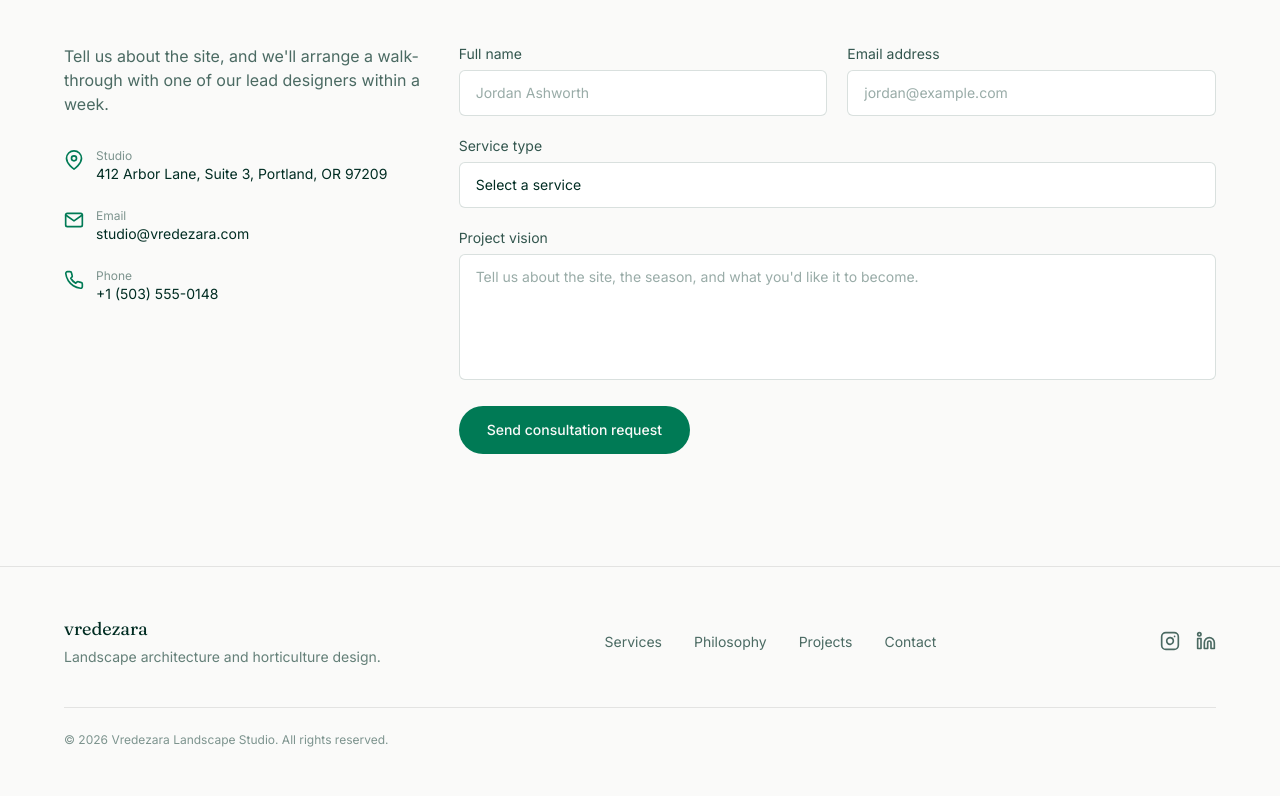
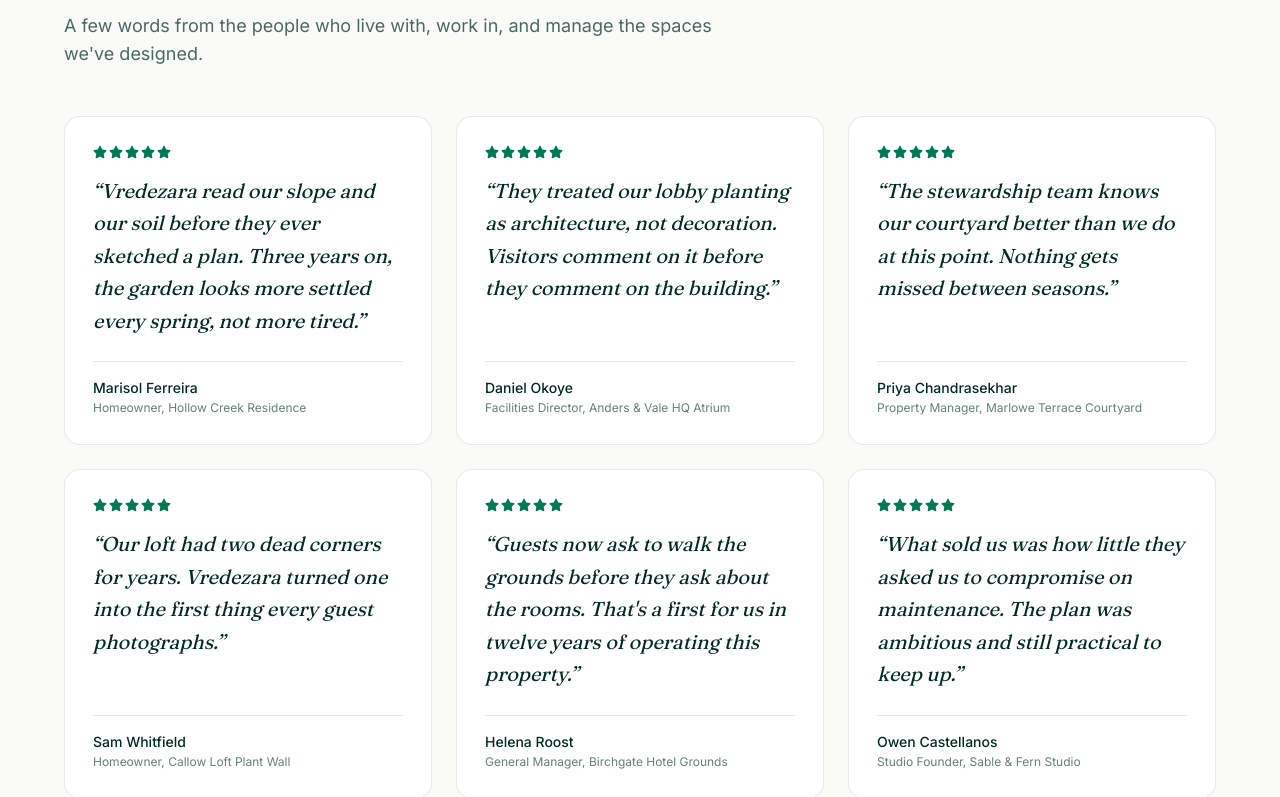
Before and after one commit to PeaceOloruntoba/vigilant-fishstick, a Next.js app: page / in a window 1280 px wide. Shown: the part 3371-4168 px from the top of the page. Built offline with nearby package versions, Linux system fonts and the light colour scheme.

Commit message:
testimonials

```diff
--- /dev/null
+++ b/app/components/testimonials.tsx
@@ -0,0 +1,156 @@
+"use client";
+
+import { motion, type Variants } from "framer-motion";
+import { FaStar } from "react-icons/fa";
+
+const EASE_OUT = [0.22, 1, 0.36, 1] as const;
+
+type Testimonial = {
+  id: string;
+  quote: string;
+  name: string;
+  role: string;
+  project: string;
+};
+
+const TESTIMONIALS: Testimonial[] = [
+  {
+    id: "t1",
+    quote:
+      "Vredezara read our slope and our soil before they ever sketched a plan. Three years on, the garden looks more settled every spring, not more tired.",
+    name: "Marisol Ferreira",
+    role: "Homeowner",
+    project: "Hollow Creek Residence",
+  },
+  {
+    id: "t2",
+    quote:
+      "They treated our lobby planting as architecture, not decoration. Visitors comment on it before they comment on the building.",
+    name: "Daniel Okoye",
+    role: "Facilities Director",
+    project: "Anders & Vale HQ Atrium",
+  },
+  {
+    id: "t3",
+    quote:
+      "The stewardship team knows our courtyard better than we do at this point. Nothing gets missed between seasons.",
+    name: "Priya Chandrasekhar",
+    role: "Property Manager",
+    project: "Marlowe Terrace Courtyard",
+  },
+  {
+    id: "t4",
+    quote:
+      "Our loft had two dead corners for years. Vredezara turned one into the first thing every guest photographs.",
+    name: "Sam Whitfield",
+    role: "Homeowner",
+    project: "Callow Loft Plant Wall",
+  },
+  {
+    id: "t5",
+    quote:
+      "Guests now ask to walk the grounds before they ask about the rooms. That's a first for us in twelve years of operating this property.",
+    name: "Helena Roost",
+    role: "General Manager",
+    project: "Birchgate Hotel Grounds",
+  },
+  {
+    id: "t6",
+    quote:
+      "What sold us was how little they asked us to compromise on maintenance. The plan was ambitious and still practical to keep up.",
+    name: "Owen Castellanos",
+    role: "Studio Founder",
+    project: "Sable & Fern Studio",
+  },
+];
+
+const cardVariants: Variants = {
+  hidden: { opacity: 0, y: 28 },
+  visible: (i: number) => ({
+    opacity: 1,
+    y: 0,
+    transition: { duration: 0.6, delay: i * 0.08, ease: EASE_OUT },
+  }),
+};
+
+export default function Testimonials() {
+  return (
+    <section
+      id="testimonials"
+      aria-labelledby="testimonials-heading"
+      className="w-full bg-stone-50 px-4 py-20 md:px-8 md:py-28 lg:px-16"
+    >
+      <div className="mx-auto max-w-6xl">
+        <div className="max-w-2xl">
+          <h2
+            id="testimonials-heading"
+            className="font-[family-name:var(--font-fraunces)] text-2xl text-emerald-950 md:text-4xl"
+          >
+            From the gardens we've kept
+          </h2>
+          <p className="mt-4 text-emerald-950/70 md:text-lg">
+            A few words from the people who live with, work in, and manage
+            the spaces we've designed.
+          </p>
+        </div>
+
+        {/* Mobile / tablet: horizontal snap-scroll. Desktop: static grid. */}
+        <div
+          role="list"
+          aria-label="Client testimonials"
+          className="
+            mt-12 flex snap-x snap-mandatory gap-5 overflow-x-auto pb-4
+            [-ms-overflow-style:none] [scrollbar-width:none]
+            [&::-webkit-scrollbar]:hidden
+            sm:gap-6
+            md:grid md:grid-cols-2 md:overflow-visible md:pb-0
+            lg:grid-cols-3
+          "
+        >
+          {TESTIMONIALS.map((testimonial, index) => (
+            <motion.article
+              key={testimonial.id}
+              role="listitem"
+              custom={index}
+              variants={cardVariants}
+              initial="hidden"
+              whileInView="visible"
+              viewport={{ once: true, margin: "-80px" }}
+              className="
+                flex w-[82vw] shrink-0 snap-center flex-col justify-between
+                rounded-2xl border border-emerald-950/10 bg-white p-6
+                sm:w-[60vw] sm:p-7
+                md:w-auto md:shrink md:snap-none
+              "
+            >
+              <div>
+                <div className="flex gap-0.5" aria-hidden="true">
+                  {Array.from({ length: 5 }).map((_, starIndex) => (
+                    <FaStar key={starIndex} className="h-3.5 w-3.5 text-emerald-700" />
+                  ))}
+                </div>
+
+                <p className="mt-4 font-[family-name:var(--font-fraunces)] text-lg italic leading-relaxed text-emerald-950 sm:text-xl">
+                  &ldquo;{testimonial.quote}&rdquo;
+                </p>
+              </div>
+
+              <div className="mt-6 border-t border-emerald-950/10 pt-4">
+                <p className="text-sm font-medium text-emerald-950">
+                  {testimonial.name}
+                </p>
+                <p className="mt-0.5 text-xs text-emerald-950/60">
+                  {testimonial.role}, {testimonial.project}
+                </p>
+              </div>
+            </motion.article>
+          ))}
+        </div>
+
+        <p className="mt-4 text-xs text-emerald-950/40 md:hidden">
+          Swipe to read more
+        </p>
+      </div>
+    </section>
+  );
+}
--- a/app/page.tsx
+++ b/app/page.tsx
@@ -8,6 +8,7 @@ import Editorial from "./components/editorial";
 import ProjectShowcase from "./components/project_showcase";
 import Contact from "./components/contact";
 import Footer from "./components/footer";
+import Testimonials from "./components/testimonials";
 
 // ---------------------------------------------------------------------------
 // Fonts — loaded as CSS variables so both Server and Client Components in
@@ -79,6 +80,7 @@ export default function Home() {
       <Services />
       <Editorial />
       <ProjectShowcase />
+      <Testimonials />
       <Contact />
       <Footer />
     </main>
```
